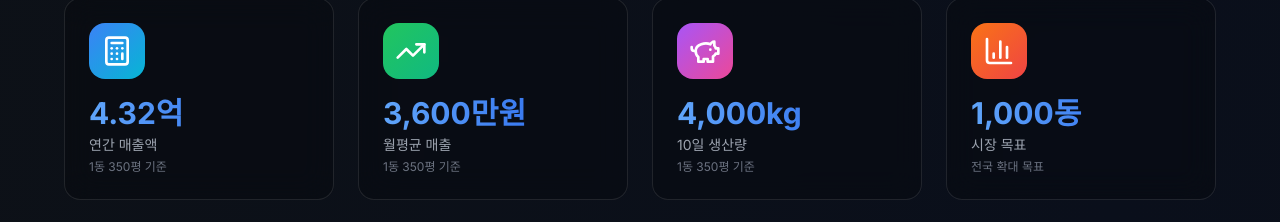
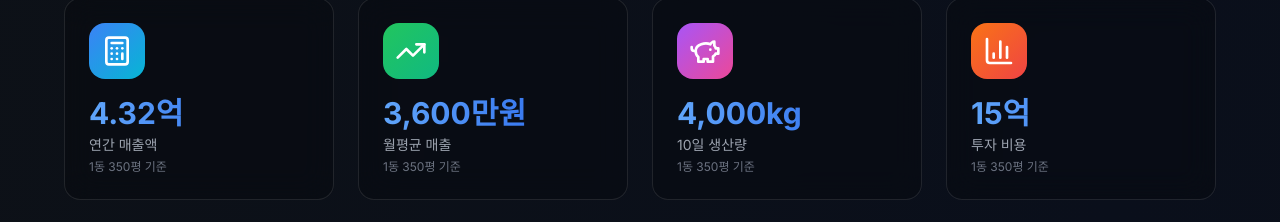
Before and after one commit to loadstar0723/HorizonSeaweed, a Next.js app: page /facilities in a window 1280 px wide. Shown: the part 578-800 px from the top of the page. Built offline with nearby package versions, Linux system fonts and the light colour scheme.

Commit message:
시장 목표를 투자 비용 15억(1동 350평 기준)으로 변경

```diff
--- a/src/app/facilities/page.tsx
+++ b/src/app/facilities/page.tsx
@@ -783,7 +783,7 @@ export default function FacilitiesPage() {
                     { label: '연간 매출액', value: '4.32억', subtitle: '1동 350평 기준', icon: Calculator, color: 'from-blue-500 to-cyan-500' },
                     { label: '월평균 매출', value: '3,600만원', subtitle: '1동 350평 기준', icon: TrendingUp, color: 'from-green-500 to-emerald-500' },
                     { label: '10일 생산량', value: '4,000kg', subtitle: '1동 350평 기준', icon: PiggyBank, color: 'from-purple-500 to-pink-500' },
-                    { label: '시장 목표', value: '1,000동', subtitle: '전국 확대 목표', icon: BarChart3, color: 'from-orange-500 to-red-500' }
+                    { label: '투자 비용', value: '15억', subtitle: '1동 350평 기준', icon: BarChart3, color: 'from-orange-500 to-red-500' }
                   ].map((stat, idx) => (
                     <motion.div
                       key={idx}
```
